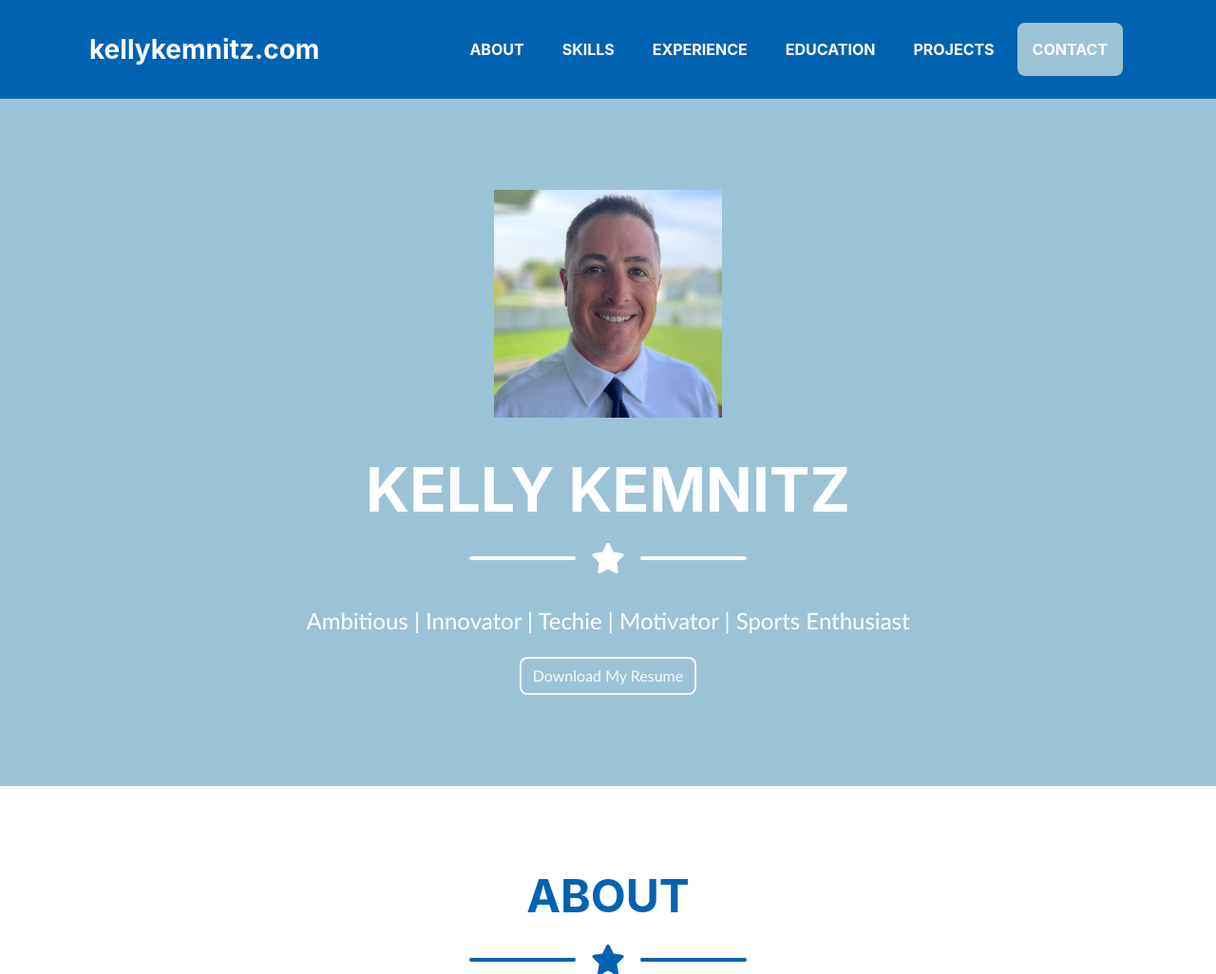
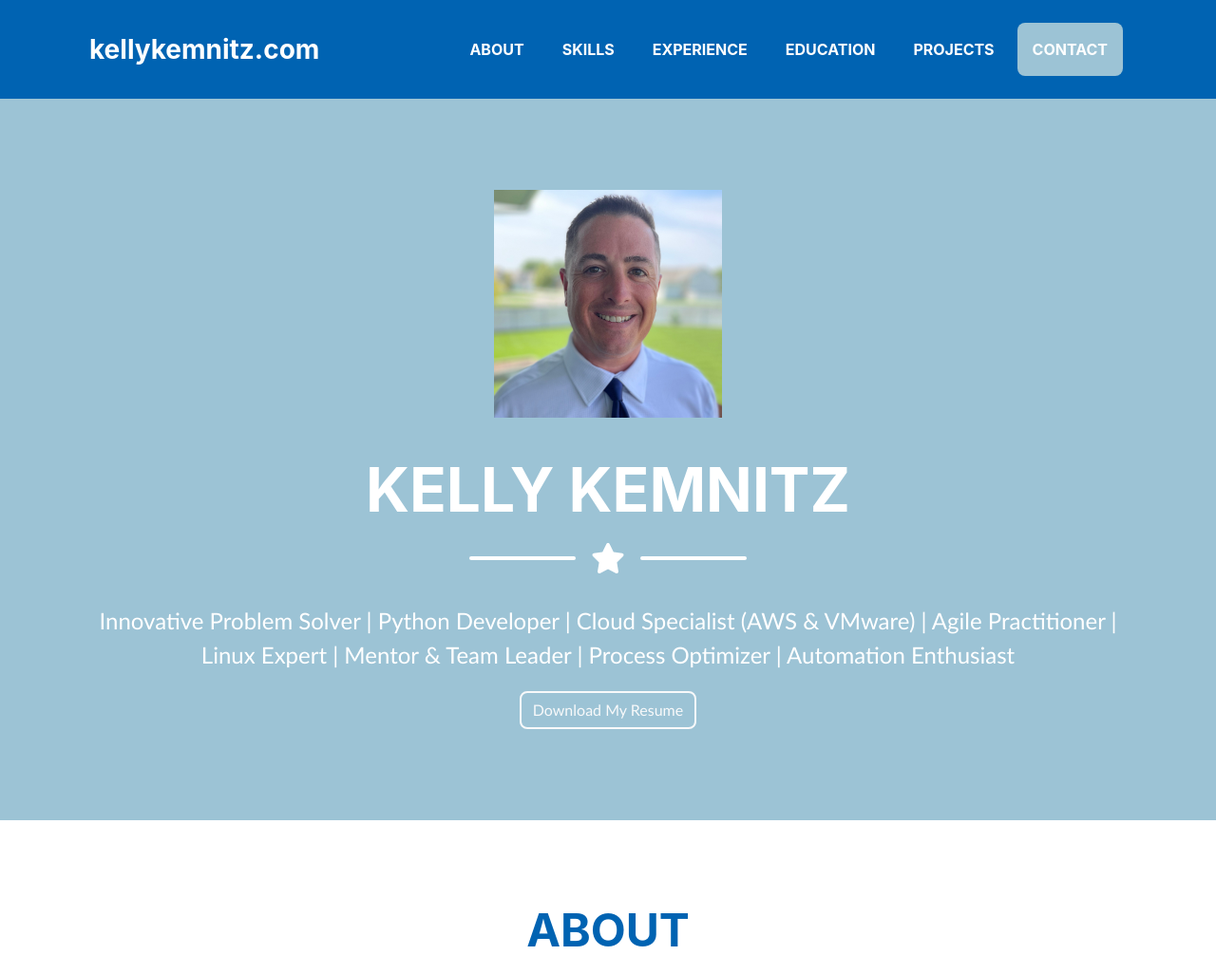
Before and after one commit to kellygkemnitz/kellygkemnitz.github.io, a Flask app: page / in a window 1280 px wide. Shown: the top 1026 px of the page at 95% size. Run offline with Flask 3, Linux system fonts and the light colour scheme; some libraries are stand-ins or nearby versions; some web fonts are replaced.

Commit message:
New resume

```diff
--- a/templates/index.html
+++ b/templates/index.html
@@ -47,7 +47,7 @@
                     <div class="divider-custom-line"></div>
                 </div>
                 <!-- Masthead Subheading-->
-                <p class="pre-wrap masthead-subheading font-weight-light mb-0">Ambitious | Innovator | Techie | Motivator | Sports Enthusiast</p>
+                <p class="pre-wrap masthead-subheading font-weight-light mb-0">Innovative Problem Solver | Python Developer | Cloud Specialist (AWS & VMware) | Agile Practitioner | Linux Expert | Mentor & Team Leader | Process Optimizer | Automation Enthusiast</p>
                 <a class="btn btn-outline-light" href="static/resume.pdf" download="resume.pdf">Download My Resume</a>
             </div>
         </header>
```
Also changed, not shown: 1 other file.
